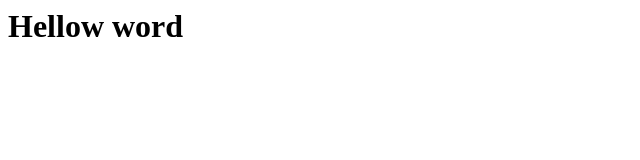
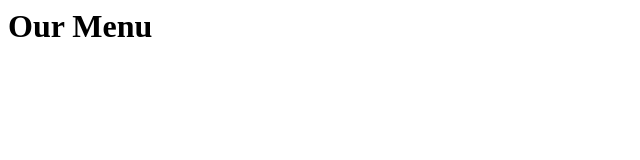
Before and after one commit to Nidhi-gharat-24/mod2-solution, a plain HTML site: page index.html in a window 1280 px wide. Shown: the whole page, without its empty margins (0-640 px from the left). Drawn offline with Linux system fonts and the light colour scheme.

Commit message:
Update index.html

```diff
--- a/index.html
+++ b/index.html
@@ -2,7 +2,13 @@
 <head>
 <title>Assignment solution</title>
 </head>
+<style>
+  *{box-sizing: Border-box}
+  h1{
+  style="text-align:center"
+  }
+</style>
 <body>
-<h1>Hellow word</h1>
+<h1>Our Menu </h1>
 </body>
 </html>
```
